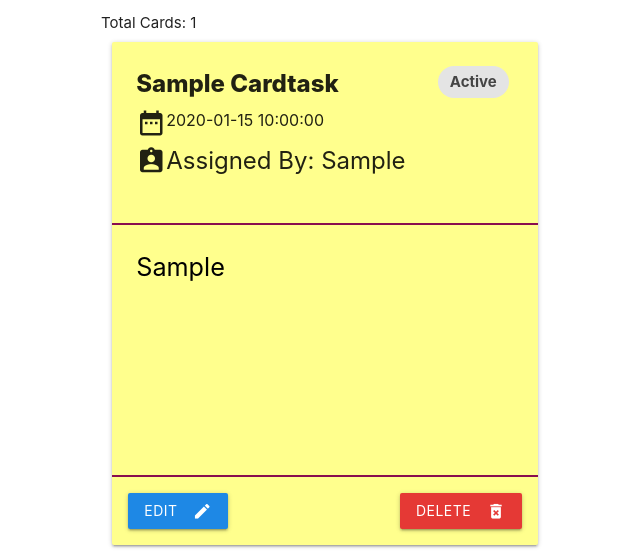
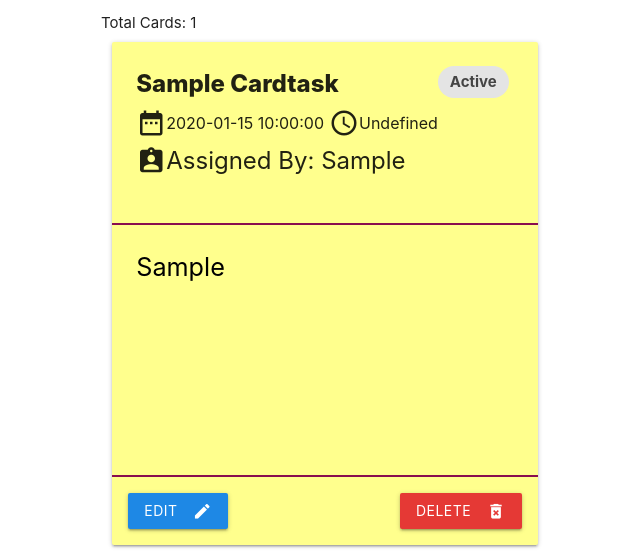
Before and after one commit to sayuj1/task-tracker, a PHP site: page /views/MainPage.php in a window 1280 px wide. Shown: the part 138-697 px from the top of the page, without its empty margins (91-731 px from the left). Run offline with PHP 8.4, Linux system fonts and the light colour scheme; the visitor is signed in with stand-in values (Sample User, id 1); tables that the repository leaves empty or names only in its code hold one stand-in row (values such as "Sample post"); some libraries are stand-ins or nearby versions.

Commit message:
added clock icon in the card

```diff
--- a/assets/js/filterCard.js
+++ b/assets/js/filterCard.js
@@ -103,7 +103,7 @@ $('.latest-tasks').on('click', function () {
         },
         dataType: "json",
         success: function (data) {
-            console.log(data);
+            // console.log(data);
 
             $(".card-tasks").hide();
             $("#filter-cards").html("");
--- a/assets/js/showData.js
+++ b/assets/js/showData.js
@@ -32,8 +32,8 @@ function loadCards(data, totalCards, container) {
             `
               </div>
               </div>
-              <p class="col s12" style="font-size: medium;font-weight: 400;margin-top: 5px;"><i class="material-icons left small" style="margin-right: 0px;">date_range</i>` +
-            data[i]["datestarted"] +
+              <p class="col s12 valign-wrapper" style="font-size: medium;font-weight: 400;margin-top: 5px;"><i class="material-icons left small" style="margin-right: 0px;">date_range</i>` +
+            data[i]["datestarted"].split("::")[0] + `<i class="material-icons small" style="margin-right: 0px;margin-left: 5px;">access_time</i>` + data[i]["datestarted"].split("::")[1] +
             `</p>
                 <p class="col s12 card_assignedBy" style="font-weight: 400;margin-top: 5px;"><i class="material-icons left small" style="margin-right: 0px;margin-top: 3px;">assignment_ind</i>Assigned By: ` +
             data[i]["assignedby"] +
--- a/assets/js/submitData.js
+++ b/assets/js/submitData.js
@@ -45,6 +45,7 @@ function loadTheLatestCard() {
         "Completed": "green accent-2",
         "Not Started Yet": "pink accent-1"
       };
+
       // alert('first one');
       $("#all-cards").prepend(
         `<div class="col s12 m6" id=` +
@@ -62,8 +63,8 @@ function loadTheLatestCard() {
         `
                       </div>
                       </div>
-                      <p class="col s12" style="font-size: medium;font-weight: 400;margin-top: 5px;"><i class="material-icons left small" style="margin-right: 0px;">date_range</i>` +
-        data[0]["datestarted"] +
+                      <p class="col s12 valign-wrapper" style="font-size: medium;font-weight: 400;margin-top: 5px;"><i class="material-icons left small" style="margin-right: 0px;">date_range</i>` +
+        data[0]["datestarted"].split("::")[0] + `<i class="material-icons small" style="margin-right: 0px;margin-left: 5px;">access_time</i>` + data[0]["datestarted"].split("::")[1] +
         `</p>
                         <p class="col s12 card_assignedBy" style="font-weight: 400;margin-top: 5px;"><i class="material-icons left small" style="margin-right: 0px;margin-top: 3px;">assignment_ind</i>Assigned By: ` +
         data[0]["assignedby"] +
--- a/viewDetails/viewDetails.php
+++ b/viewDetails/viewDetails.php
@@ -36,7 +36,11 @@ if ( mysqli_num_rows( $result1 )>0 || mysqli_num_rows( $result2 )>0 || mysqli_nu
     echo $myJSON;
 
 } else {
-    echo 'No task yet';
+    $arr = array( 'Ongoing'=>0, 'Delayed'=>0, 'Pause'=>0, 'Stopped'=>0, 'Completed'=>0, 'NotStartedYet'=>0 );
+    $myJSON = json_encode( $arr );
+
+    echo $myJSON;
+    // echo 'No task yet';
 }
 
 closeConn( $conn );
```
